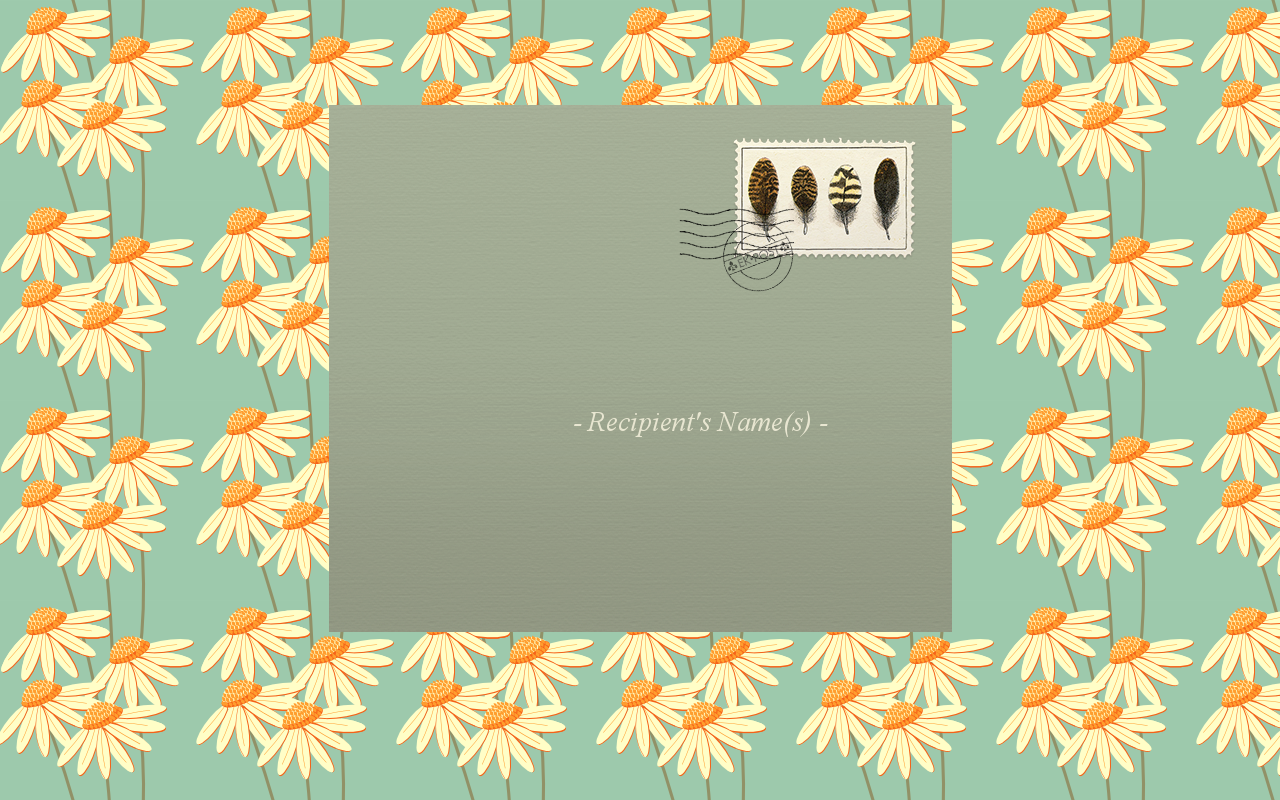
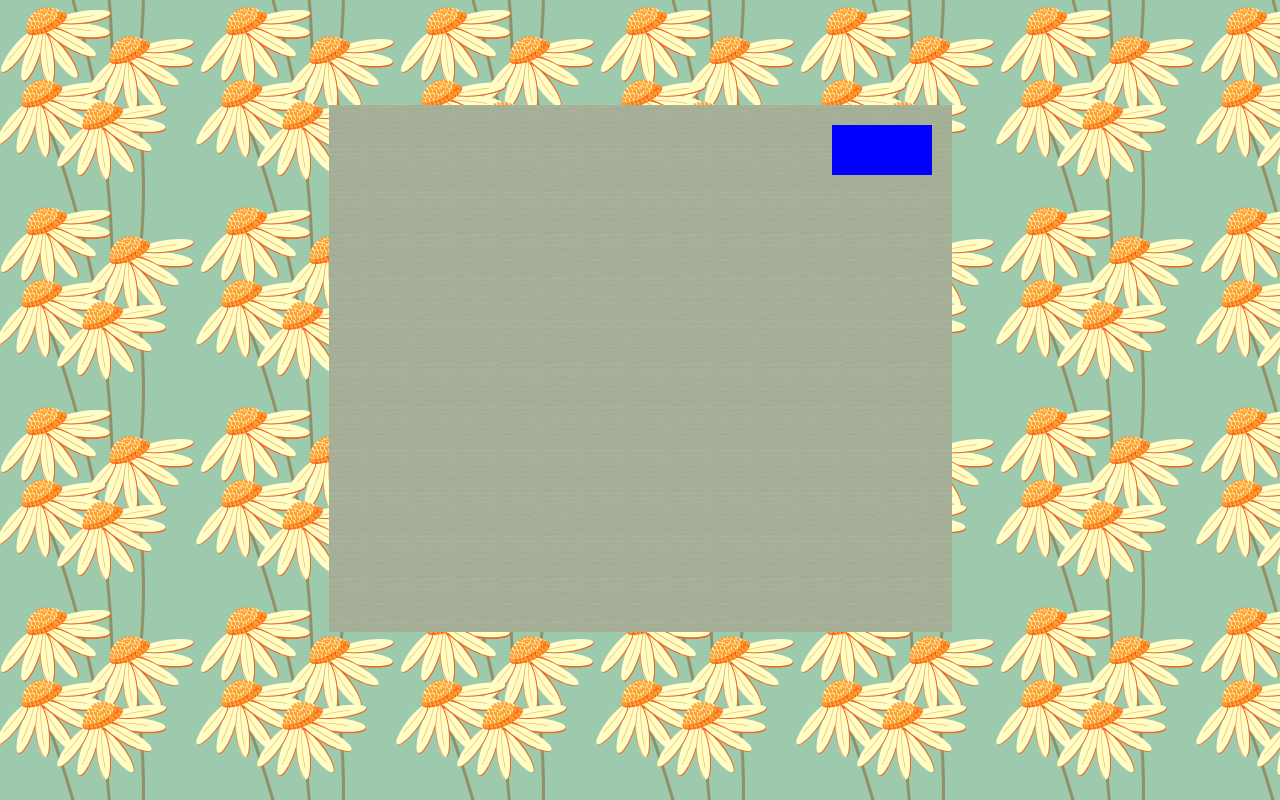
Before and after one commit to lukehedger/040715, a website: page public/index.html in a window 1280 px wide. Drawn offline with Linux system fonts and the light colour scheme; a web font is replaced by a local one.

Commit message:
Changed envelope front

```diff
--- a/public/coffee/app.coffee
+++ b/public/coffee/app.coffee
@@ -24,8 +24,8 @@ define [
 				@_code = search.match(/\?(.*)/)[1]
 				@_getGuestsData()
 			else
+				# boot off
 				console.log "You don't got no code"
-				# boot off
 				$(".front").html ("Your name's not on the list")
 
 		_getGuestsData: ->
@@ -47,7 +47,7 @@ define [
 			@_guest = @_guests.filter((element) =>
 				element.code is @_code)[0]
 
-			# $(".card").html ("Hello #{@_guest.name}")
+			$(".addressee").html ("#{@_guest.name}")
 
 			@_start()
 
--- a/public/css/components/envelope.css
+++ b/public/css/components/envelope.css
@@ -1,6 +1,8 @@
 .back,.envelope,.flap,.front,.pocket{width:100%;height:100%;text-align:center;-webkit-transform-style:preserve-3d;transform-style:preserve-3d;position:relative}
 .back,.front{-webkit-backface-visibility:hidden;backface-visibility:hidden;position:absolute;top:0;left:0}
-.front{padding-top:20px;background:url(/img/envelope-front.png) no-repeat;z-index:100}
+.front{padding-top:20px;background:url(/img/envelope-background.jpg);z-index:100}
+.stamp{background-color:#00f;width:100px;height:50px;position:absolute;top:20px;right:20px}
+.addressee{height:50px;margin:auto;position:absolute;top:0;bottom:0;left:0;right:0}
 .back{background:#fff}
 .pocket{height:100%;position:absolute;bottom:0;background:url(/img/envelope-back.png) no-repeat;z-index:30}
 .flap{height:317px;background:url(/img/flap.png) no-repeat;z-index:40}
--- a/public/css/main.css
+++ b/public/css/main.css
@@ -105,7 +105,9 @@ body{background:url(/img/background.png)}
 .card{width:480px;height:380px;padding-top:20px;text-align:center;background-color:wheat;position:absolute;top:100px;left:50%;margin-left:-240px;visibility:hidden;z-index:20}
 .back,.envelope,.flap,.front,.pocket{width:100%;height:100%;text-align:center;-webkit-transform-style:preserve-3d;transform-style:preserve-3d;position:relative}
 .back,.front{-webkit-backface-visibility:hidden;backface-visibility:hidden;position:absolute;top:0;left:0}
-.front{padding-top:20px;background:url(/img/envelope-front.png) no-repeat;z-index:100}
+.front{padding-top:20px;background:url(/img/envelope-background.jpg);z-index:100}
+.stamp{background-color:#00f;width:100px;height:50px;position:absolute;top:20px;right:20px}
+.addressee{height:50px;margin:auto;position:absolute;top:0;bottom:0;left:0;right:0}
 .back{background:#fff}
 .pocket{height:100%;position:absolute;bottom:0;background:url(/img/envelope-back.png) no-repeat;z-index:30}
 .flap{height:317px;background:url(/img/flap.png) no-repeat;z-index:40}
--- a/public/index.html
+++ b/public/index.html
@@ -31,7 +31,10 @@
 
 						<div class="card-container">
 							<div class="envelope">
-								<div class="front"></div>
+								<div class="front">
+									<div class="stamp"></div>
+									<div class="addressee"></div>
+								</div>
 								<div class="back">
 									<div class="flap"></div>
 									<div class="pocket"></div>
--- a/public/js/app.js
+++ b/public/js/app.js
@@ -49,6 +49,7 @@
             return element.code === _this._code;
           };
         })(this))[0];
+        $(".addressee").html("" + this._guest.name);
         return this._start();
       };
 
--- a/public/myth/components/envelope.css
+++ b/public/myth/components/envelope.css
@@ -20,8 +20,22 @@
 
 .front {
 	padding-top: 20px;
-	background: url('/img/envelope-front.png') no-repeat 0 0;
+	background: url('/img/envelope-background.jpg') repeat 0 0;
 	z-index: 100;
+}
+.stamp {
+	background-color: blue;
+	width: 100px;
+	height: 50px;
+	position: absolute;
+	top: 20px;
+	right: 20px;
+}
+.addressee {
+	height: 50px;
+	margin: auto;
+	position: absolute;
+	top: 0; bottom: 0; left: 0; right: 0;
 }
 
 .back {
```
Also changed, not shown: public/img/envelope-background.jpg (added), 1 other file.
